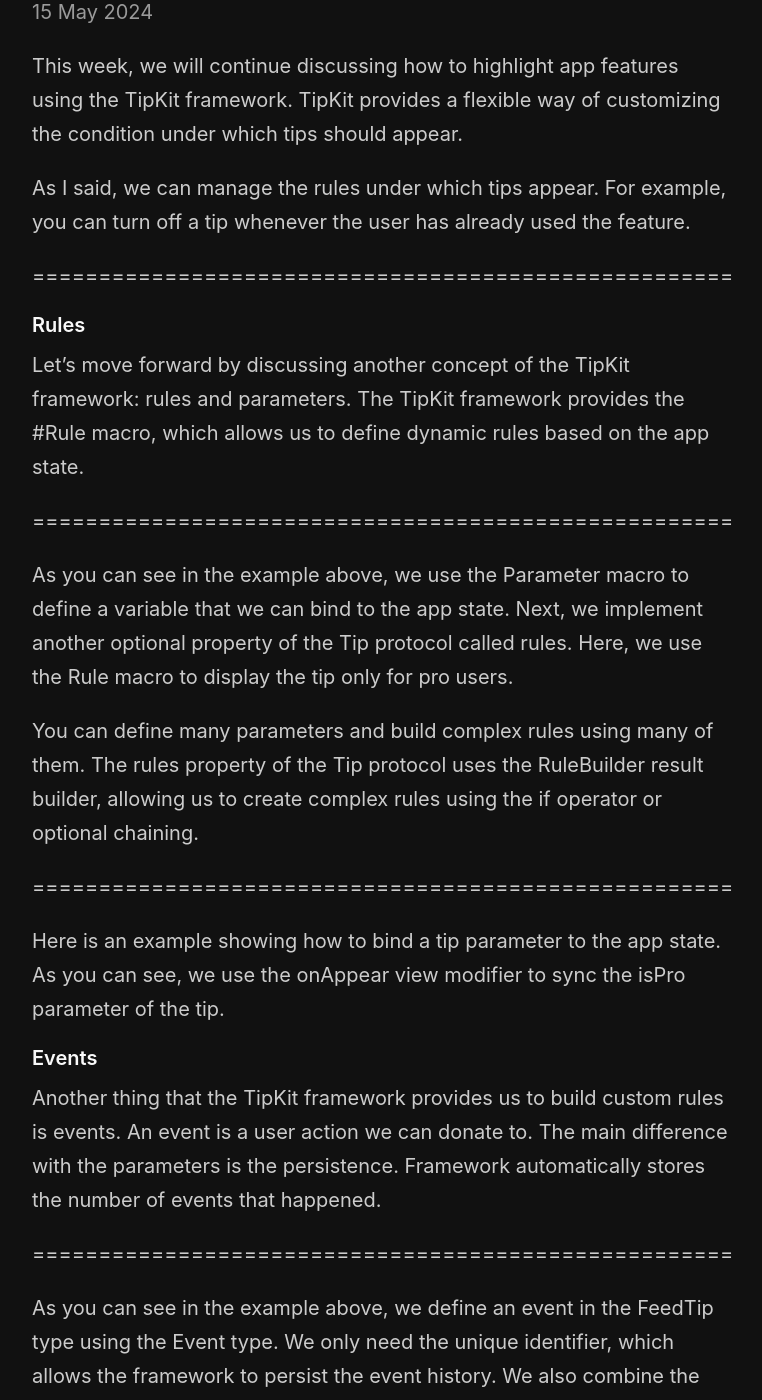
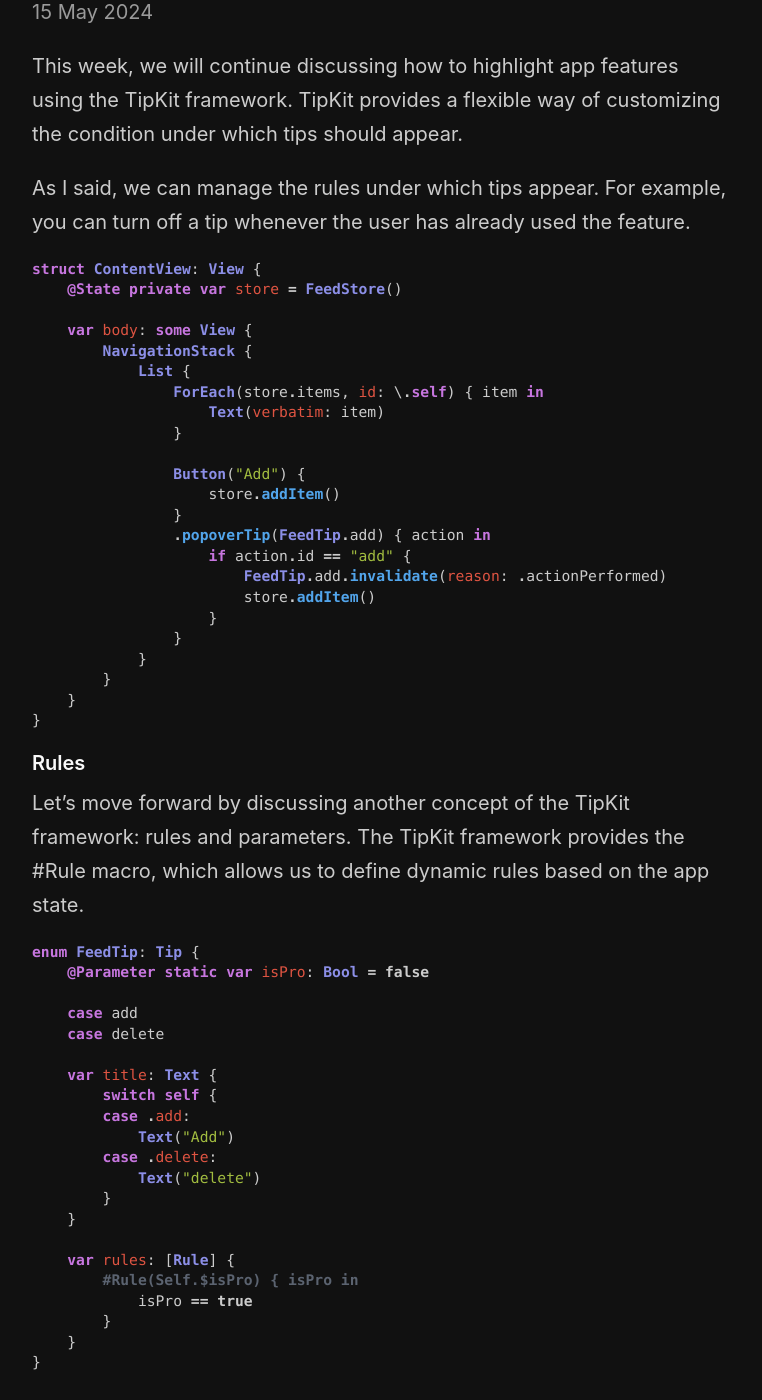
Before and after one commit to mecid/mecid.github.io, a Jekyll site: the page built from _posts/2024-05-15-discovering-app-features-with-tipkit-rules.md, in a window 1280 px wide and 1400 px high, scrolled down 227 px. Shown: the whole window, without its empty margins (258-1020 px from the left). Built offline with Jekyll 4.4.1, drawn with Linux system fonts in a browser that asks for light colours; some of the changed text lies outside the part shown.

Commit message:
tipkit rules code samples added

````diff
--- a/_posts/2024-05-15-discovering-app-features-with-tipkit-rules.md
+++ b/_posts/2024-05-15-discovering-app-features-with-tipkit-rules.md
@@ -7,36 +7,194 @@
 
 As I said, we can manage the rules under which tips appear. For example, you can turn off a tip whenever the user has already used the feature.
 
-=====================================================
+```swift
+struct ContentView: View {
+    @State private var store = FeedStore()
+
+    var body: some View {
+        NavigationStack {
+            List {
+                ForEach(store.items, id: \.self) { item in
+                    Text(verbatim: item)
+                }
+
+                Button("Add") {
+                    store.addItem()
+                }
+                .popoverTip(FeedTip.add) { action in
+                    if action.id == "add" {
+                        FeedTip.add.invalidate(reason: .actionPerformed)
+                        store.addItem()
+                    }
+                }
+            }
+        }
+    }
+}
+```
 
 #### Rules
 Let's move forward by discussing another concept of the TipKit framework: rules and parameters. The TipKit framework provides the #Rule macro, which allows us to define dynamic rules based on the app state.
 
-=====================================================
+```swift
+enum FeedTip: Tip {
+    @Parameter static var isPro: Bool = false
+
+    case add
+    case delete
+
+    var title: Text {
+        switch self {
+        case .add:
+            Text("Add")
+        case .delete:
+            Text("delete")
+        }
+    }
+
+    var rules: [Rule] {
+        #Rule(Self.$isPro) { isPro in
+            isPro == true
+        }
+    }
+}
+```
 
 As you can see in the example above, we use the Parameter macro to define a variable that we can bind to the app state. Next, we implement another optional property of the Tip protocol called rules. Here, we use the Rule macro to display the tip only for pro users.
 
 You can define many parameters and build complex rules using many of them. The rules property of the Tip protocol uses the RuleBuilder result builder, allowing us to create complex rules using the if operator or optional chaining.
 
-=====================================================
+```swift
+struct ContentView: View {
+    @Environment(\.isPro) var isPro
+    @State private var store = FeedStore()
+
+    var body: some View {
+        NavigationStack {
+            List {
+                ForEach(store.items, id: \.self) { item in
+                    Text(verbatim: item)
+                }
+
+                Button("Add") {
+                    store.addItem()
+                }
+                .popoverTip(FeedTip.add)
+                .onAppear {
+                    FeedTip.isPro = isPro
+                }
+            }
+        }
+    }
+}
+```
 
 Here is an example showing how to bind a tip parameter to the app state. As you can see, we use the onAppear view modifier to sync the isPro parameter of the tip.
 
 #### Events
 Another thing that the TipKit framework provides us to build custom rules is events. An event is a user action we can donate to. The main difference with the parameters is the persistence. Framework automatically stores the number of events that happened.
 
-=====================================================
+```swift
+enum FeedTip: Tip {
+    static let itemAdded = Event(id: "itemAdded")
+    @Parameter static var isPro: Bool = false
+
+    case add
+    case delete
+
+    var title: Text {
+        switch self {
+        case .add:
+            Text("Add")
+        case .delete:
+            Text("delete")
+        }
+    }
+
+    var rules: [Rule] {
+        #Rule(Self.$isPro) { isPro in
+            isPro == true
+        }
+
+        #Rule(Self.itemAdded) {
+            $0.donations.count >= 3
+        }
+    }
+}
+```
 
 As you can see in the example above, we define an event in the FeedTip type using the Event type. We only need the unique identifier, which allows the framework to persist the event history. We also combine the rules for the isPro parameter, and the new event to display the tip only when both conditions are true.
 
-=====================================================
+```swift
+struct ContentView: View {
+    @Environment(\.isPro) var isPro
+    @State private var store = FeedStore()
+
+    var body: some View {
+        NavigationStack {
+            List {
+                ForEach(store.items, id: \.self) { item in
+                    Text(verbatim: item)
+                }
+
+                Button("Add") {
+                    Task {
+                        await FeedTip.itemAdded.donate()
+                        store.addItem()
+                    }
+                }
+                .popoverTip(FeedTip.add) { action in
+                    if action.id == "add" {
+                        FeedTip.add.invalidate(reason: .actionPerformed)
+                        store.addItem()
+                    }
+                }
+                .onAppear {
+                    FeedTip.isPro = isPro
+                }
+            }
+        }
+    }
+}
+```
 
 To increment the number of times a particular event happened, we can use the donate function on the instance of the Event type. The TipKit automatically saves the number of events that happened on the disk, and it survives the app restart.
 
 #### Options
 The last thing that can affect the visibility of the tip is the options parameter you can define while implementing the Tip protocol on your custom tip type.
 
-=====================================================
+```swift
+enum FeedTip: Tip {
+    static let itemAdded = Event(id: "itemAdded")
+    @Parameter static var isPro: Bool = false
+
+    case add
+    case delete
+
+    var title: Text {
+        switch self {
+        case .add:
+            Text("Add")
+        case .delete:
+            Text("delete")
+        }
+    }
+
+    var options: [any TipOption] {
+        MaxDisplayCount(3)
+    }
+
+    var rules: [Rule] {
+        #Rule(Self.$isPro) { isPro in
+            isPro == true
+        }
+
+        #Rule(Self.itemAdded) {
+            $0.donations.count >= 3
+        }
+    }
+}
+```
 
 Here, we define the options parameter on the FeedTip type. We use the MaxDisplayCount type to limit the number of tip displays. Remember that options have priority over rules, and the framework will not display the tip more than three times even if the app meets all the conditions in the rules property.
 
````
